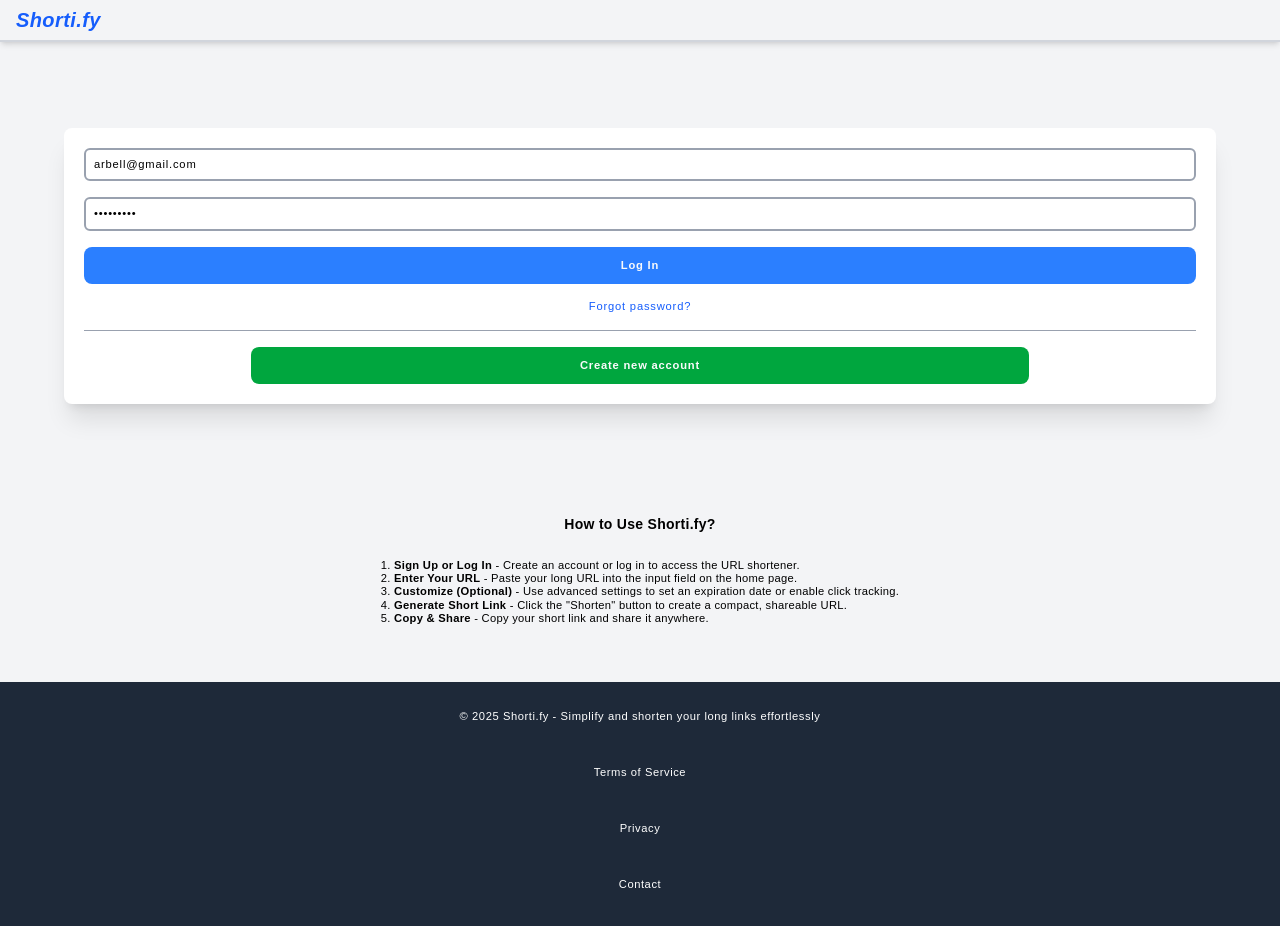
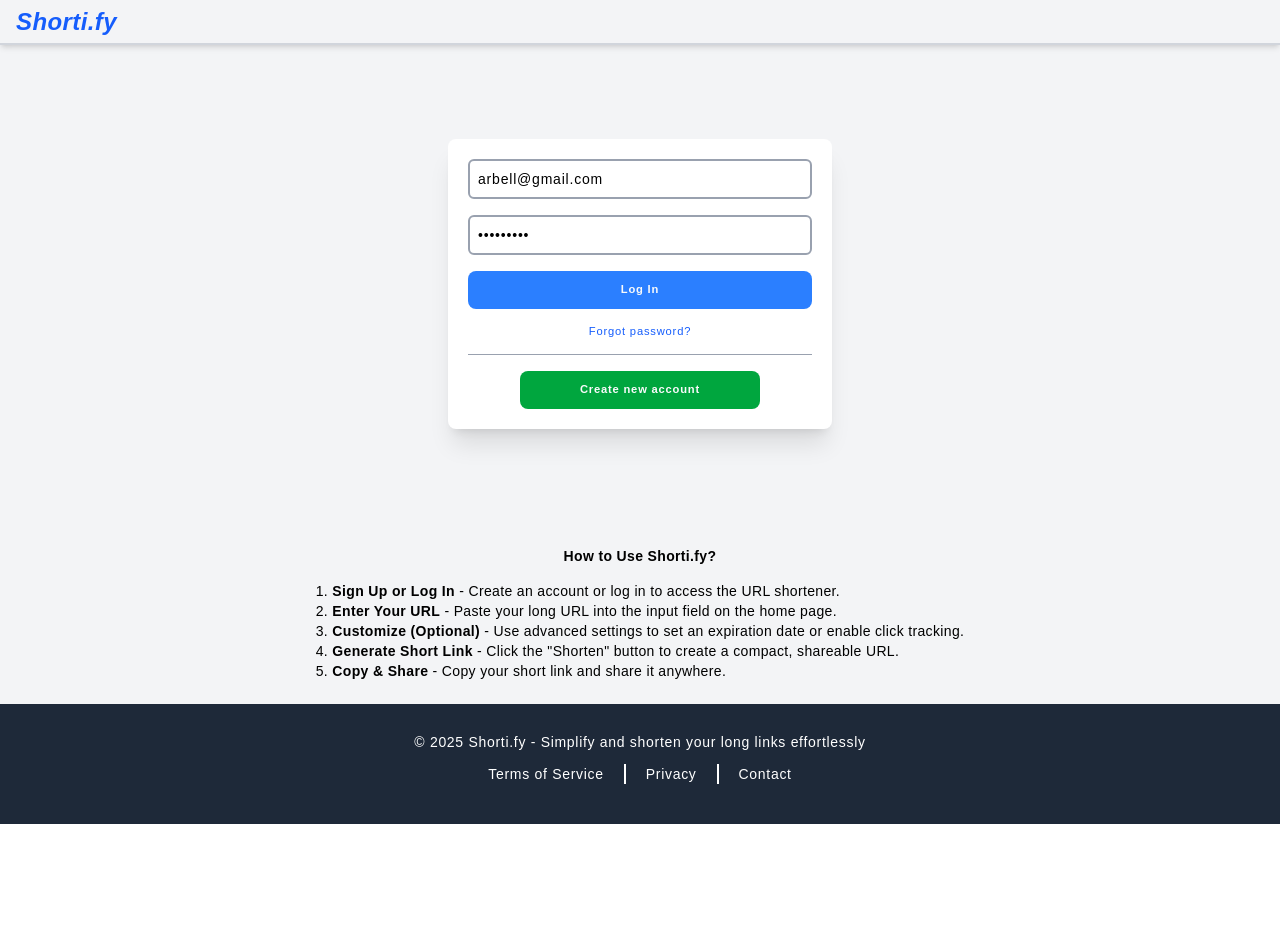
Before and after one commit to JonArbell/shorti.fy-frontend, an Angular app: page / in a window 1280 px wide. Shown: the top 926 px of the page. After the commit the page ends 824 px from the top, so only its background shows below. Built offline with nearby package versions, Linux system fonts and the light colour scheme.

Commit message:
make authentication base pages responsive

```diff
--- a/src/app/app.component.html
+++ b/src/app/app.component.html
@@ -12,7 +12,7 @@
     }
   </section>
 
-  <section class="3xl:h-[15vh] xxs:min-h-[0] xxs:h-[35vh] w-full">
+  <section class="xl:h-[15vh] xxs:min-h-[0] xxs:h-[35vh] w-full">
     <app-footer></app-footer>
   </section>
 
--- a/src/app/components/authentication/authentication-base-page/authentication-base-page.component.html
+++ b/src/app/components/authentication/authentication-base-page/authentication-base-page.component.html
@@ -1,11 +1,10 @@
-<section class="h-[80vh] tracking-wider overflow-y-scroll">
+<section class="xl:h-[80vh] xl:min-h-[659px] xxs:min-h-[780px] flex flex-col xxs:justify-evenly xl:justify-around tracking-wider">
 
-    <section class="h-[70%] w-full flex items-center justify-center">
+    <section class="xl:h-[70%] xxs:h-full w-full flex items-center justify-center">
         <router-outlet></router-outlet>
-
     </section>
 
-    <section class="3xl:w-full xxs:px-4 h-[25%] xxs:text-xs 3xl:text-sm tracking-wide flex items-center justify-evenly flex-col">
+    <section class="3xl:w-full xxs:px-4 h-[25%] xxs:text-xs xl:text-sm tracking-wide flex items-center justify-evenly flex-col">
 
         <h3 class="font-semibold xxs:text-sm 3xl:text-xl">How to Use Shorti.fy?</h3>
 
--- a/src/app/components/authentication/forgot-password/forgot-password.component.html
+++ b/src/app/components/authentication/forgot-password/forgot-password.component.html
@@ -1,5 +1,5 @@
 <section
-class="flex rounded-lg bg-white shadow-xl w-[20vw]"
+class="flex rounded-lg bg-white shadow-xl 2xl:w-[25vw] 3xl:w-[20vw] xxs:w-[90vw] xs:w-[80vw] sm:w-[65vw] md:w-[55vw] lg:w-[40vw] xl:w-[30vw] xxs:text-xs xl:text-sm"
 >
 
     <form class="w-full p-5 flex flex-col items-center gap-4">
--- a/src/app/components/authentication/signin/signin.component.html
+++ b/src/app/components/authentication/signin/signin.component.html
@@ -1,5 +1,5 @@
 <section
-class="flex rounded-lg bg-white shadow-xl 3xl:w-[20vw] xxs:w-[90vw] xxs:text-xs 3xl:text-sm"
+class="flex rounded-lg bg-white shadow-xl 2xl:w-[25vw] 3xl:w-[20vw] xxs:w-[90vw] xs:w-[80vw] sm:w-[65vw] md:w-[55vw] lg:w-[40vw] xl:w-[30vw] xxs:text-xs xl:text-sm"
 >
 
     <form
--- a/src/app/components/authentication/signup/signup.component.html
+++ b/src/app/components/authentication/signup/signup.component.html
@@ -1,11 +1,11 @@
 <section
-class="flex rounded-lg bg-white shadow-xl w-[30vw]"
+class="flex rounded-lg bg-white shadow-xl 2xl:w-[25vw] 3xl:w-[20vw] xxs:w-[90vw] xs:w-[80vw] sm:w-[65vw] md:w-[55vw] lg:w-[40vw] xl:w-[30vw] xxs:text-xs xl:text-sm"
 >
 
     <form class="w-full p-5 flex flex-col items-center gap-4">
 
         <section class="self-start flex flex-col gap-4">
-            <h2 class="font-bold text-2xl">Create a new account</h2>
+            <h2 class="font-bold xxs:text-lg xl:text-2xl">Create a new account</h2>
             <small>It's quick and easy.</small>
         </section>
 
@@ -24,7 +24,7 @@ class="flex rounded-lg bg-white shadow-xl w-[30vw]"
             <input class="outline-0 p-2 w-full border-2 border-gray-400 rounded-md" type="password" placeholder="Confirm password">
         </section>
 
-        <button class="p-4 py-3 rounded-lg outline-0 bg-blue-500 font-semibold text-lg w-[30%] text-gray-50">Signup</button>
+        <button class="text-center p-4 py-3 rounded-lg outline-0 bg-blue-500 font-semibold xxs:text-base xl:text-lg xl:w-[30%] xxs:w-[40%] text-gray-50">Signup</button>
 
     </form>
 
--- a/src/app/components/footer/footer.component.html
+++ b/src/app/components/footer/footer.component.html
@@ -1,18 +1,18 @@
-<section class="bg-gray-800 h-full tracking-wider text-white p-7 3xl:text-sm xxs:text-xs">
+<section class="bg-gray-800 h-full tracking-wider text-white p-7 xl:text-sm xxs:text-xs">
 
     <nav class="flex items-center justify-evenly flex-col w-full h-full">
         <h4 class="xxs:text-center 3xl:text-start">© 2025 Shorti.fy - Simplify and shorten your long links effortlessly</h4>
 
-        <ul class="flex xxs:flex-col 3xl:flex-row items-center xxs:justify-evenly 3xl:justify-center xxs:w-full 3xl:w-[55%] h-full">
-            <li class="3xl:px-14 3xl:border-r-2 border-white">
+        <ul class="flex xxs:flex-col xl:flex-row items-center xxs:justify-evenly xl:justify-center xxs:w-full 3xl:w-[55%] h-full">
+            <li class="3xl:px-14 xl:px-5 xl:border-r-2 border-white">
                 <a class="hover:underline cursor-pointer">Terms of Service</a>
             </li>
 
-            <li class="3xl:px-14">
+            <li class="3xl:px-14 xl:px-5">
                 <a class="hover:underline cursor-pointer">Privacy</a>
             </li>
 
-            <li class="3xl:px-14 3xl:border-l-2 border-white">
+            <li class="3xl:px-14 xl:px-5 xl:border-l-2 border-white">
                 <a class="hover:underline cursor-pointer">Contact</a>
             </li>
         </ul>
--- a/src/app/components/header/header.component.html
+++ b/src/app/components/header/header.component.html
@@ -1,7 +1,7 @@
-<section class="h-[5vh] tracking-wide">
+<section class="h-[5vh] min-h-[43px] tracking-wide">
 
     <nav class="flex items-center justify-between px-4 h-full">
-        <h1 class="italic font-extrabold xxs:text-xl 3xl:text-3xl text-blue-600">Shorti.fy</h1>
+        <h1 class="italic font-extrabold xxs:text-xl xl:text-2xl 3xl:text-3xl text-blue-600">Shorti.fy</h1>
 
         <ul class="xxs:hidden 3xl:flex items-center justify-around w-[35%] h-full">
             <li>
--- a/src/app/interceptor/auth.interceptor.ts
+++ b/src/app/interceptor/auth.interceptor.ts
@@ -22,7 +22,8 @@ export const authInterceptor: HttpInterceptorFn = (req: HttpRequest<any>, next:
             console.error(`Response : ${JSON.stringify(err)}`);
           }
         });
-      } else if (error.status === 0){
+      }
+      else if (error.status === 0){
         authService.setLogOut();
       }
 
--- a/src/index.html
+++ b/src/index.html
@@ -8,7 +8,7 @@
   <link rel="icon" type="image/x-icon" href="shortify-logo.png">
 
 </head>
-<body class="3xl:overflow-y-hidden">
+<body class="xl:overflow-y-hidden">
   <app-root></app-root>
 </body>
 </html>
```
